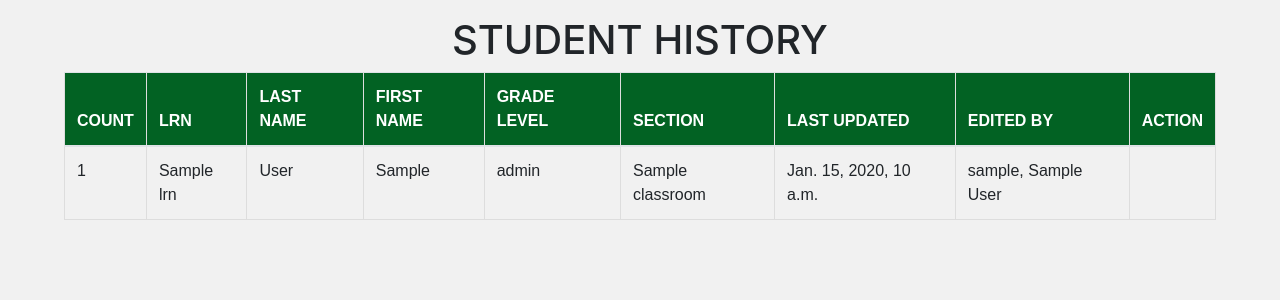
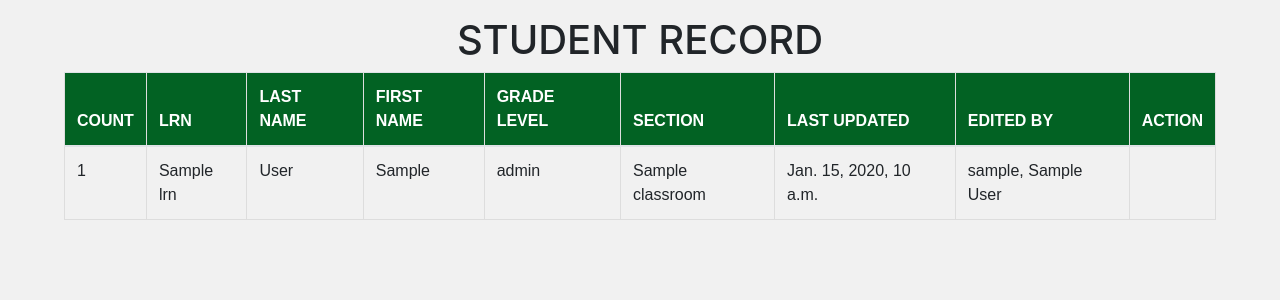
Before and after one commit to joseph-aicrag/vrcnhs-dep-priv, a Django app: template data/templates/student_record.html in a window 1280 px wide. Shown: the part 54-354 px from the top of the page. Run offline with Django 4.2, Linux system fonts and the light colour scheme; the template is opened without the code that fills it: most values are stand-ins (such as "Sample title", 1, 10 or a date in 2020); some libraries are stand-ins or nearby versions.

Commit message:
Student record

```diff
--- a/data/templates/student_record.html
+++ b/data/templates/student_record.html
@@ -9,7 +9,7 @@
 
 
 {% block content %}
-<h1><center>STUDENT HISTORY</center></h1>
+<h1><center>STUDENT RECORD</center></h1>
 <div class="table-container">
     <table class='table'>
         <thead>
```
